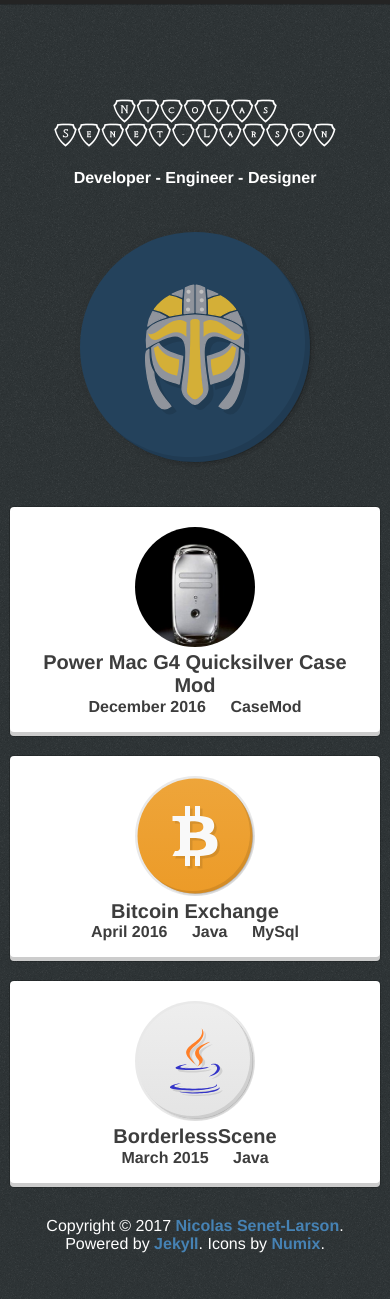
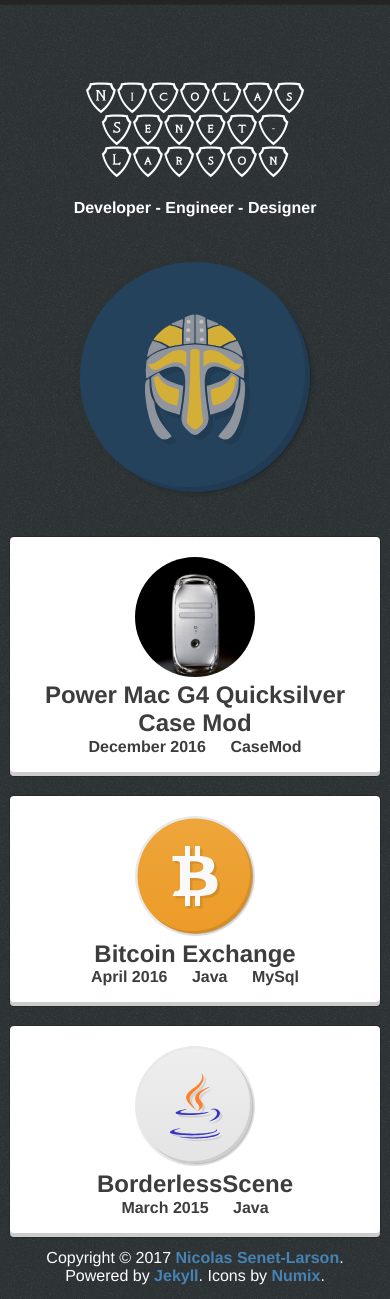
Before and after one commit to NicolasSenet-Larson/NicolasSenet-Larson.github.io, a Jekyll site: the page built from index.md, in a window 390 px wide. Built offline with Jekyll 4.4.1, drawn with Linux system fonts in a browser that asks for light colours.

Commit message:
Mobile changes

```diff
--- a/_sass/theme.sass
+++ b/_sass/theme.sass
@@ -9,7 +9,7 @@
 // Variables
 
 $content-width: 1200px !default
-$on-palm: 760px !default
+$on-palm: 600px !default
 $page-logo-width: 360px
 $header-logo-width: 36px
 $post-logo-width: 120px
@@ -202,10 +202,6 @@ body
                 font-size: 2em
                 margin: $spacing 0
 
-            +media-query($on-palm)
-                .page-title
-                    font-size: 1.5em
-
             time, .page-category
                 display: inline-block
                 vertical-align: middle
@@ -258,6 +254,11 @@ body
             // Syntax highlighting styles for code snippets
             @import "_syntax-highlighting"
 
+    +media-query($on-palm)
+        .page
+            padding-top: $header-logo-width/2 + $spacing + $border-radius + $spacing
+            padding-bottom: $header-logo-width/2 + $spacing + $border-radius
+
     // Home page
 
     #home
@@ -272,7 +273,7 @@ body
 
             +media-query($on-palm)
                 .page-title
-                    font-size: 1.5em
+                    font-size: 2em
 
                 .page-category
                     font-size: 1em
@@ -299,10 +300,6 @@ body
             .post-title
                 font-size: 1.5em
 
-            +media-query($on-palm)
-                .post-title
-                    font-size: 1.25em
-
             time
                 display: inline-block
                 vertical-align: middle
```
